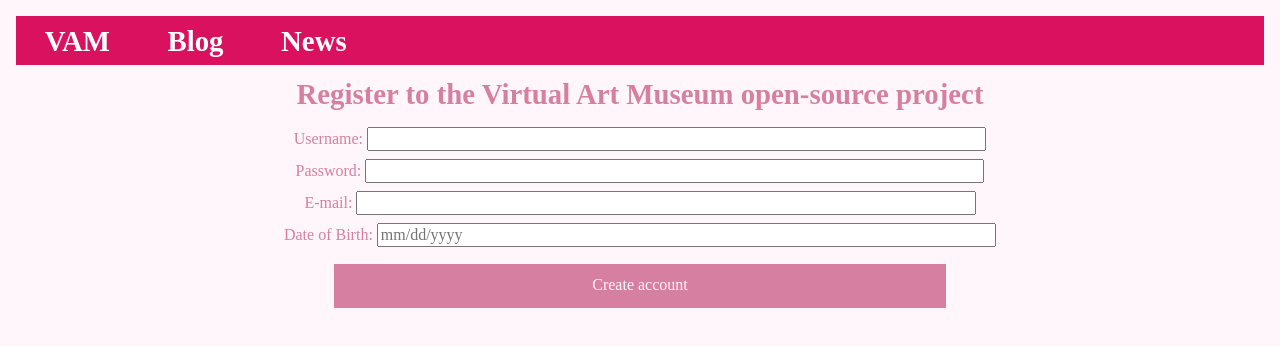
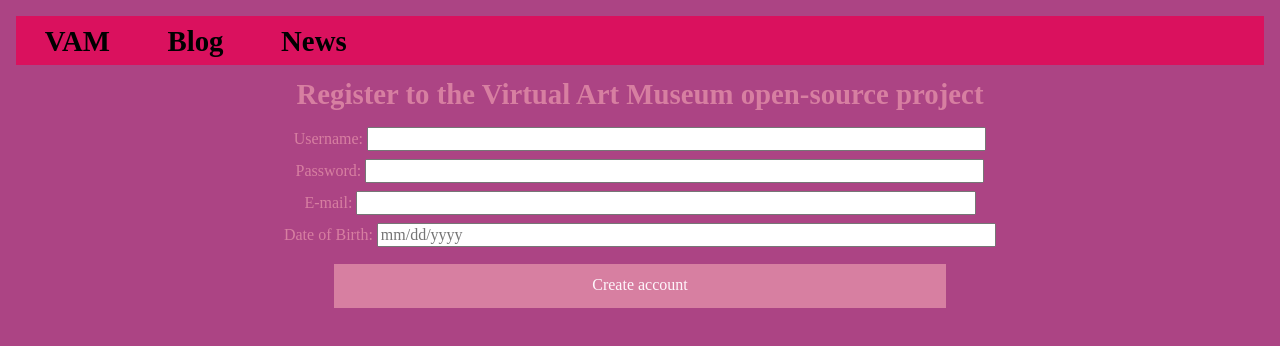
Before and after one commit to CPintor-ITMD-362/Project_one, a plain HTML site: page index.html in a window 1280 px wide. Drawn offline with nearby package versions, Linux system fonts and the light colour scheme; a web font is replaced by a local one.

Commit message:
testing new colors

```diff
--- a/css/style.css
+++ b/css/style.css
@@ -1,5 +1,5 @@
 body {
-  background-color: #fef6fb;
+  background-color: #ac4484;
   font-family: 'Muli', 'sans-serif';
   color: #e6b2c6;
   margin: 1em; /* 16px */
@@ -9,7 +9,7 @@ body {
 .header {
   background-color: #da115e;
   text-align: left;
-  color: #ffffff;
+  color: #000000;
   font-size: 1.8em; /* 28.8px */
   font-weight: 700;
 }
@@ -24,7 +24,7 @@ body {
 .menu > li {
   float: left;
   display: block;
-  color: white;
+  color: rgb(0, 0, 0);
   text-align: center;
   padding: .3em 1em; /* 4.8px 16px */
   text-decoration: none;
```
